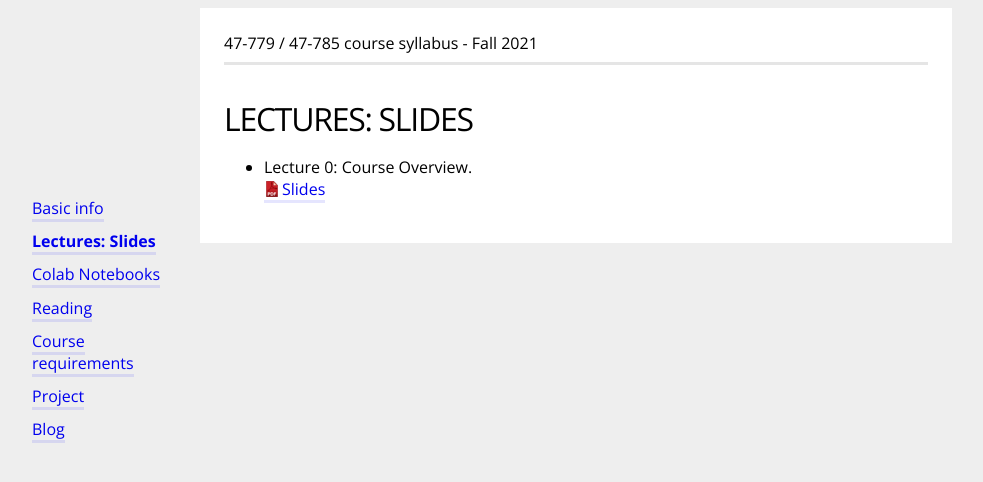
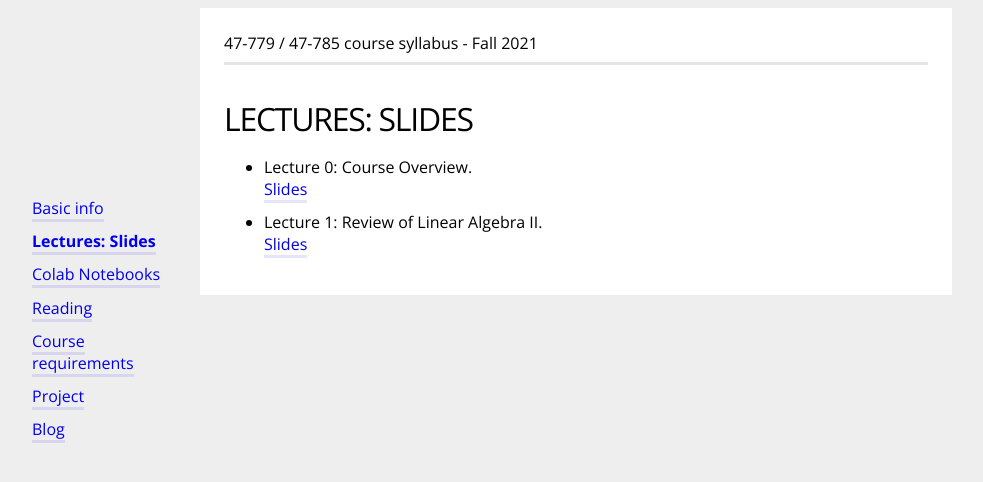
Before and after one commit to bernalde/QuIPML, a Jekyll site: the page built from lecture.md, in a window 1280 px wide. Shown: the top 482 px of the page, without its empty margins (64-1047 px from the left). Built offline with Jekyll 4.4.1, drawn with Linux system fonts in a browser that asks for light colours.

Commit message:
Add slides lecture 00 and 01

```diff
--- a/lecture.md
+++ b/lecture.md
@@ -9,4 +9,7 @@
 {% endif %}
 
 - Lecture 0: Course Overview.<br>
-<a href="slides/47-779 Lecture 0 - Course Overview.pdf" download>Slides</a>
+<a href="slides/QUIP and QML Lecture 0 - Course Overview" download>Slides</a>
+
+- Lecture 1: Review of Linear Algebra II.<br>
+<a href="slides/QUIP and QML Lecture 1 - Review of Linear Algebra I" download>Slides</a>
```
Also changed, not shown: 2 other files.
